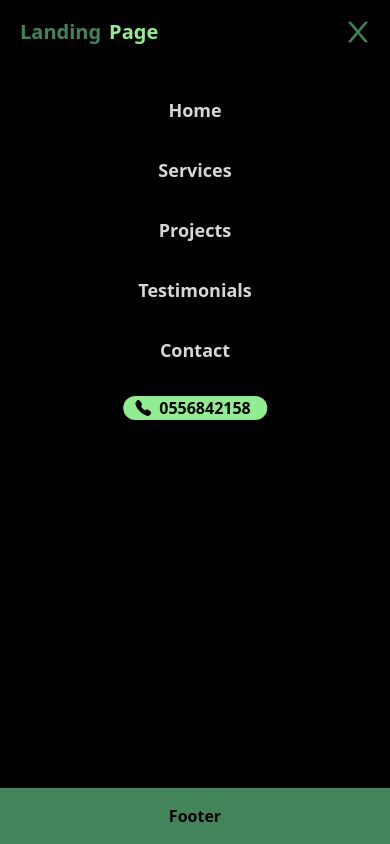
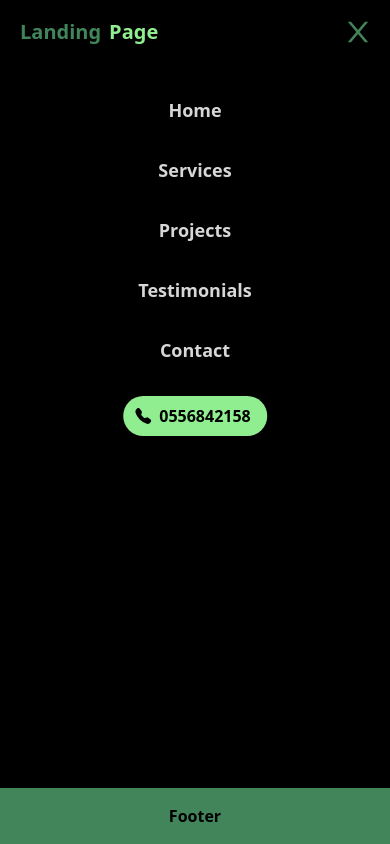
Before and after one commit to nemo256/landy, a Next.js app: page / in a window 390 px wide. Both pictures are taken after a click on the icon 358 px from the left and 32 px from the top of the page. Built offline with nearby package versions, Linux system fonts and the light colour scheme.

Commit message:
update call us button on mobile!

```diff
--- a/components/CallButton.jsx
+++ b/components/CallButton.jsx
@@ -1,7 +1,7 @@
 
 const Button = ({ children, ...props }) => {
   return (
-    <button className="flex btn px-4 bg-accent text-primary text-base font-semibold rounded-full items-center">
+    <button className={props.className ? props.className + " flex btn px-4 bg-accent text-primary text-base font-semibold rounded-full items-center" : "flex btn px-4 bg-accent text-primary text-base font-semibold rounded-full items-center"}>
       {children}
     </button>
   )
--- a/components/Header.jsx
+++ b/components/Header.jsx
@@ -70,7 +70,7 @@ const Header = () => {
               </Link>
             ))}
             <a href="tel:+213556842158" className={open ? "hidden xs:flex mt-4" : "hidden xs:hidden"}>
-              <CallButton>
+              <CallButton className="p-2">
                 <BsFillTelephoneFill className="mr-2 -ml-1 w-4 h-4"/>
                 {number}
               </CallButton>
```
